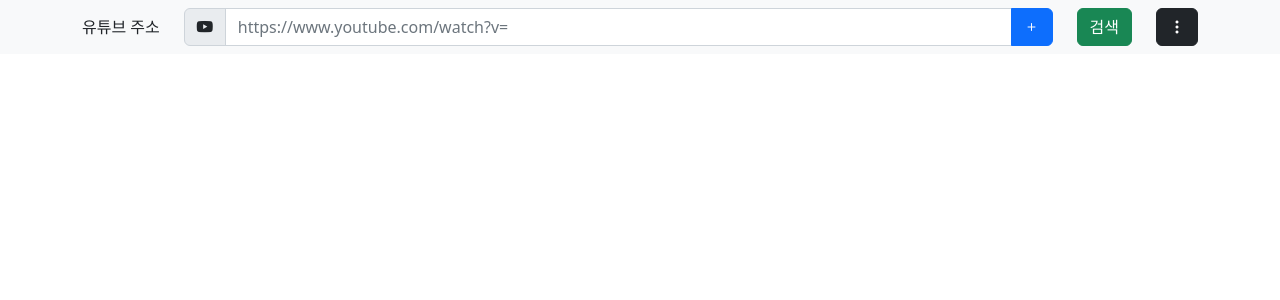
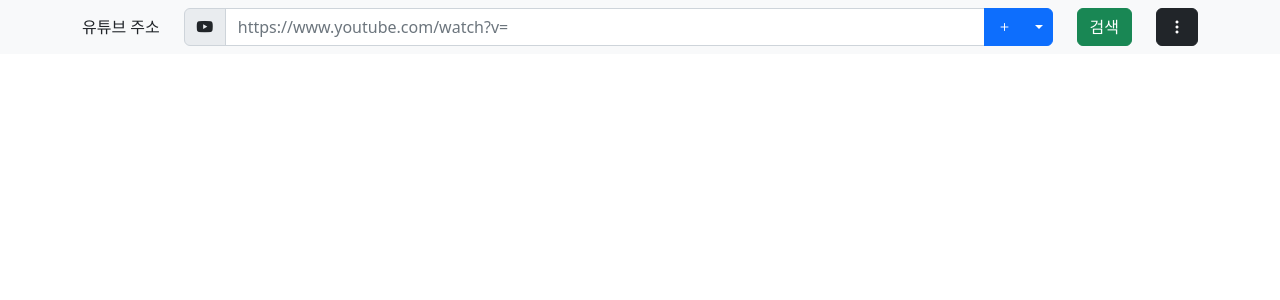
Before and after one commit to joyfuI/dj_dj_pump_this_party, a Flask app: page / in a window 1280 px wide. Shown: the top 300 px of the page. Run offline with Flask 2, Linux system fonts and the light colour scheme; some libraries are stand-ins or nearby versions.

Commit message:
현재 곡 뒤에 추가 기능 추가

```diff
--- a/controllers/api.py
+++ b/controllers/api.py
@@ -38,7 +38,11 @@ def post_item():
     # nickname = request.headers.get("DDPTP-name")
     data = request.get_json()
     url = data["url"]
-    player.playlist.add_after_last(url, request.remote_addr)
+    position = data.get("position")
+    if position == "current":
+        player.playlist.add_after_current(url, request.remote_addr)  # 현재 곡 뒤에 추가
+    else:
+        player.playlist.add_after_last(url, request.remote_addr)  # 맨 마지막에 추가
     return jsonify({})
 
 
--- a/static/home.js
+++ b/static/home.js
@@ -74,7 +74,7 @@ class HomeController extends Stimulus.Controller {
     <div class="col-2">
       <img class="img-fluid rounded-start" src="${item.thumbnail}">
     </div>
-    <div class="col-8 align-self-center">
+    <div class="col-7 align-self-center">
       <div class="card-body">
         <h6 class="card-title m-0">
           <a href="${item.url}" target="_blank" rel="noreferrer">${item.title}</a>
@@ -82,9 +82,19 @@ class HomeController extends Stimulus.Controller {
       </div>
     </div>
     <div class="col-auto px-3 align-self-center text-end">
-      <button class="btn btn-primary" type="button" data-action="click->home#postItem" data-bs-dismiss="modal" data-url="${item.url}">
-        <i class="bi bi-plus"></i>
-      </button>
+      <div class="btn-group">
+        <button class="btn btn-primary" type="button" data-action="click->home#postItem" data-bs-dismiss="modal" data-url="${item.url}" data-position="last">
+          <i class="bi bi-plus"></i>
+        </button>
+        <button class="btn btn-primary dropdown-toggle dropdown-toggle-split" type="button" data-bs-toggle="dropdown" aria-expanded="false">
+          <span class="visually-hidden">Toggle Dropdown</span>
+        </button>
+        <ul class="dropdown-menu dropdown-menu-end">
+          <li>
+            <button class="dropdown-item" type="button" data-action="click->home#postItem" data-url="${item.url}" data-position="current">현재 곡 뒤에 추가</button>
+          </li>
+        </ul>
+      </div>
     </div>
   </div>
 </div>`;
@@ -163,10 +173,11 @@ class HomeController extends Stimulus.Controller {
 
   async postItem(e) {
     e.preventDefault();
+    const { url: urlData, position } = e.currentTarget.dataset;
 
     try {
-      const url = e.currentTarget.dataset.url ?? this.urlTarget.value;
-      await requestPost('/api/item', { url });
+      const url = urlData ?? this.urlTarget.value;
+      await requestPost('/api/item', { url, position });
     } catch (error) {
       alert(error.message);
     }
--- a/templates/home.jinja
+++ b/templates/home.jinja
@@ -11,9 +11,19 @@
           </span>
           <input id="url" name="url" class="form-control" type="url" placeholder="https://www.youtube.com/watch?v="
             data-home-target="url">
-          <button class="btn btn-primary" type="submit">
+          <button class="btn btn-primary" type="button" data-action="click->home#postItem" data-position="last">
             <i class="bi bi-plus"></i>
           </button>
+          <button class="btn btn-primary dropdown-toggle dropdown-toggle-split" type="button" data-bs-toggle="dropdown"
+            aria-expanded="false">
+            <span class="visually-hidden">Toggle Dropdown</span>
+          </button>
+          <ul class="dropdown-menu dropdown-menu-end">
+            <li>
+              <button class="dropdown-item" type="button" data-action="click->home#postItem" data-position="current">현재
+                곡 뒤에 추가</button>
+            </li>
+          </ul>
         </div>
       </form>
 
```
